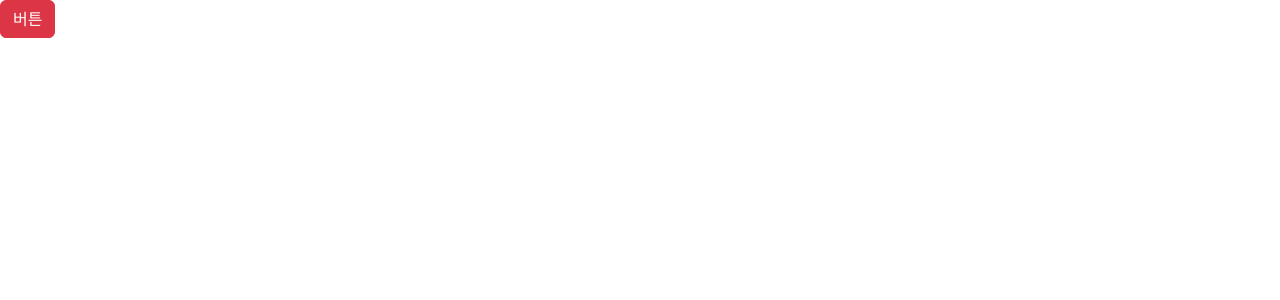
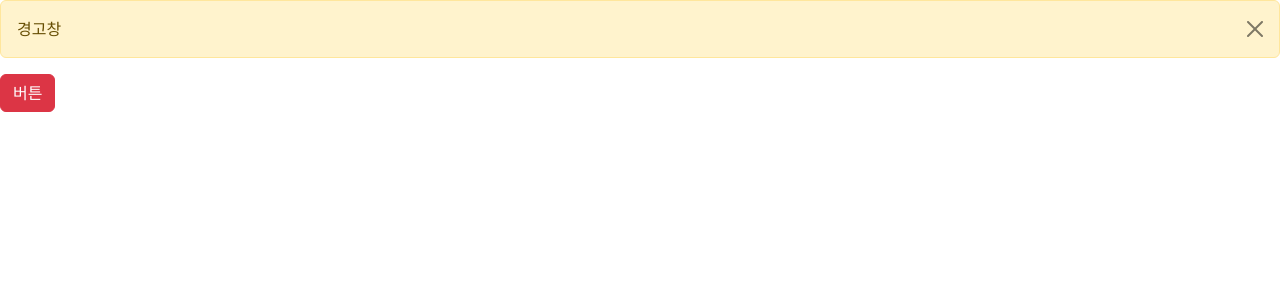
Before and after one commit to rlawlsdn263/code-with-mosh, a React (Vite) app: page / in a window 1280 px wide. Both pictures are taken after a click on the button "버튼". Shown: the top 300 px of the page. Built offline with nearby package versions, Linux system fonts and the light colour scheme.

Commit message:
[✍학습] state를 활용한 경고창 렌더링 기능 구현

```diff
--- a/src/App.tsx
+++ b/src/App.tsx
@@ -1,9 +1,16 @@
 import Button from "./components/Button";
+import Alert from "./components/Alert";
+import { useState } from "react";
 
 function App() {
+  const [alertVisible, setAlertVisible] = useState(false);
+
   return (
     <div>
-      <Button mode="danger" onClick={() => console.log("클릭")}>
+      {alertVisible && (
+        <Alert onClose={() => setAlertVisible(false)}>경고창</Alert>
+      )}
+      <Button mode="danger" onClick={() => setAlertVisible(true)}>
         버튼
       </Button>
     </div>
--- a/src/components/Alert.tsx
+++ b/src/components/Alert.tsx
@@ -2,14 +2,29 @@ import { ReactNode } from "react";
 
 interface AlertInterface {
   children: ReactNode;
+  onClose: () => void;
 }
 
-const Alert = ({ children }: AlertInterface) => {
+const Alert = ({ children, onClose }: AlertInterface) => {
   return (
-    <div className="alert alert-primary" role="alert">
+    <div className="alert alert-warning alert-dismissible" role="alert">
       {children}
+      <button
+        type="button"
+        className="btn-close"
+        data-bs-dismiss="alert"
+        aria-label="Close"
+        onClick={onClose}
+      ></button>
     </div>
   );
 };
 
 export default Alert;
+
+{
+  /* <div class="alert alert-warning alert-dismissible fade show" role="alert">
+  <strong>Holy guacamole!</strong> You should check in on some of those fields below.
+  <button type="button" class="btn-close" data-bs-dismiss="alert" aria-label="Close"></button>
+</div> */
+}
```
